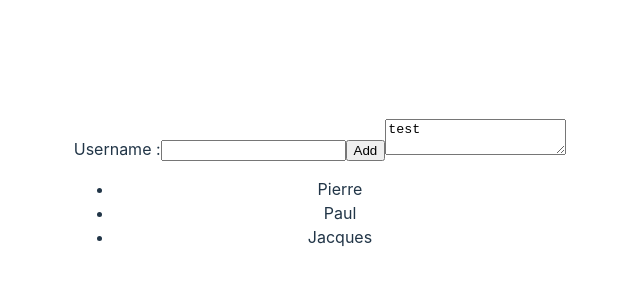
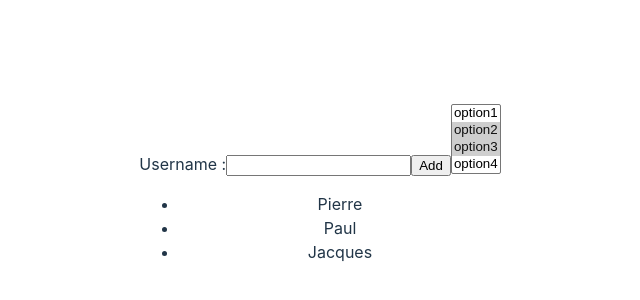
Before and after one commit to Brasero/fsd43-semaine-2-react, a React (Vite) app: page / in a window 1280 px wide. Shown: the part 208-508 px from the top of the page, without its empty margins (320-960 px from the left). Built offline with nearby package versions, Linux system fonts and the light colour scheme.

Commit message:
textarea

```diff
--- a/src/component/Form/index.jsx
+++ b/src/component/Form/index.jsx
@@ -1,4 +1,4 @@
-import React, {useState} from 'react';
+import React, {useState, useEffect} from 'react';
 
 import UserList from '../UserList'
 
@@ -8,11 +8,21 @@ const Form = () => {
 
     //Valeur et setter du textarea
     const [text, setText] = useState('test')
+
+
+    //Valeur par default du select
+    const [select, setSelect] = useState([3, 2])
+
+
     const [list, setList] = useState([
         'Pierre',
         'Paul',
         'Jacques'
     ])
+
+    useEffect(() => {
+        console.log(select)
+    }, [select])
 
     const validate = (value) => {
         if (value === '') {
@@ -36,6 +46,22 @@ const Form = () => {
             setError('')
         }
     }
+
+    const handleSelectChange = (e) => {
+        const {value} = e.target
+        const copy = [...select]
+
+        const index = copy.findIndex((num) => num === value)
+        console.log(index)
+
+        if (index === -1) {
+            copy.push(value)
+            setSelect(copy)
+        } else {
+            setSelect(copy.filter((num) => num !== value))
+        }
+    }
+
 
     // Fonction de modification du textarea
     const handleTextChange = (e) => {
@@ -71,10 +97,12 @@ const Form = () => {
             type='submit'
             value='Add'
            />
-           {
-            //TextArea controlé en React
-           }
-           <textarea value={text} onChange={handleTextChange} />
+           <select value={select} multiple={true} onChange={handleSelectChange}>
+            <option value={1}> option1 </option>
+            <option value={2}> option2 </option>
+            <option value={3}> option3 </option>
+            <option value={4}> option4 </option>
+           </select>
 
            <div>{error && error}</div>
 
```
